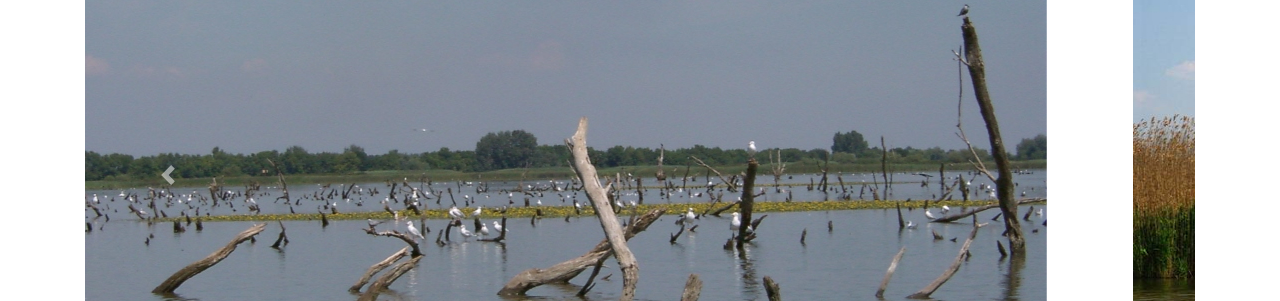
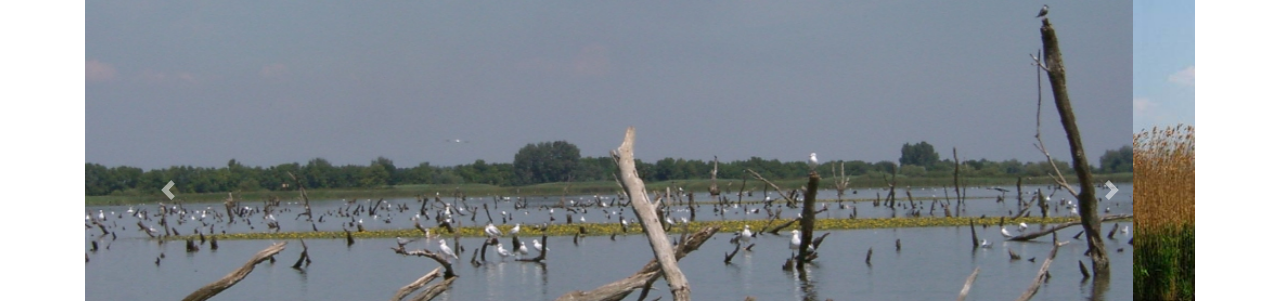
Before and after one commit to janosibence29/webfeladatok2021-22, a plain HTML site: page 2021-11-26_Tisza/tiszato.html in a window 1280 px wide. Shown: the top 301 px of the page. Drawn offline with Linux system fonts and the light colour scheme.

Commit message:
innfinity

```diff
--- a/2021-11-26_Tisza/tiszato.html
+++ b/2021-11-26_Tisza/tiszato.html
@@ -8,6 +8,7 @@
   <script src="popper.min.js"></script>
   <script src="bootstrap.min.js"></script>
   <title>Tisza-tó</title>
+  <link rel="stylesheet" href="tiszato.css" herf="tiszato.js">
 </head>
 <body>
 
```
Also changed, not shown: 1 other file.
